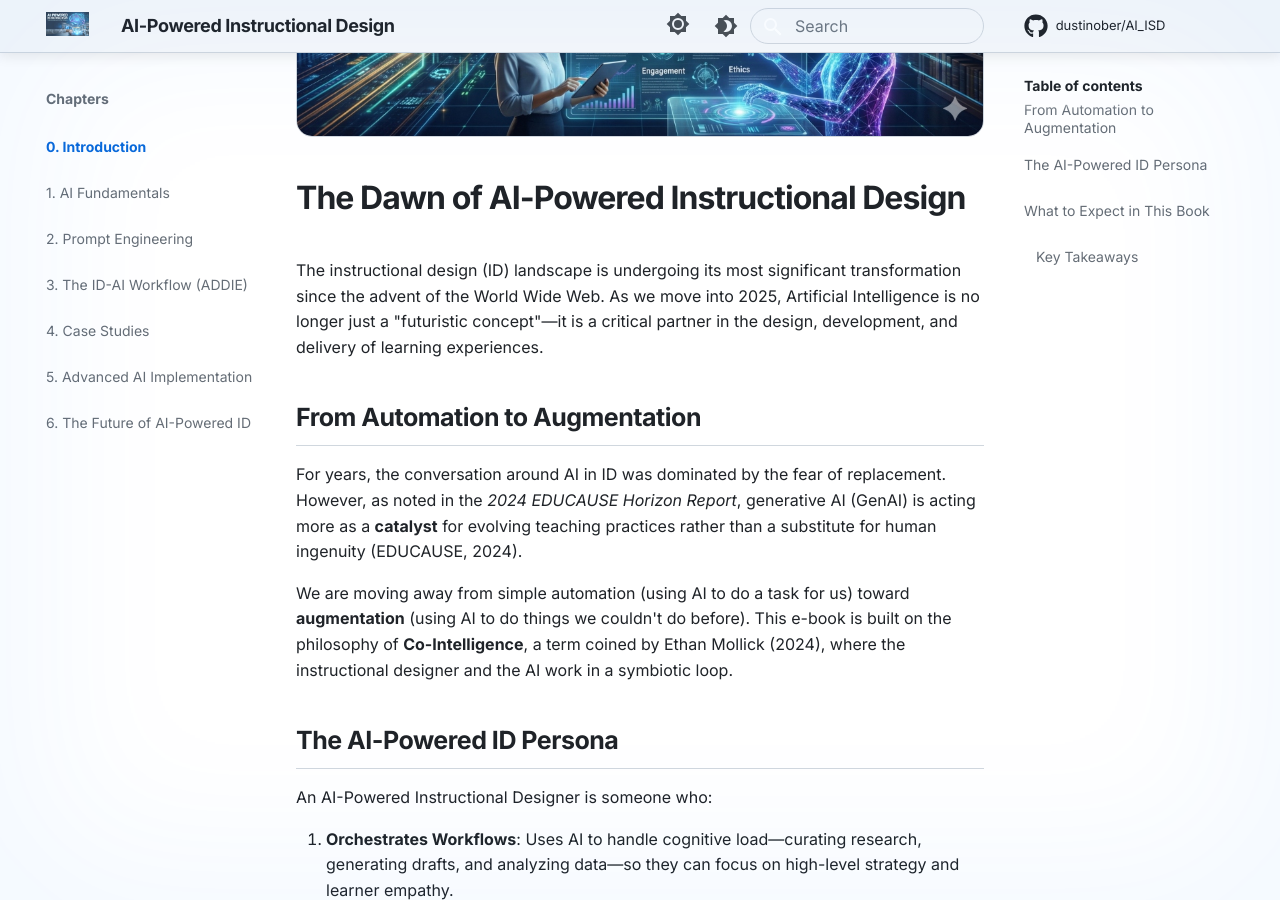
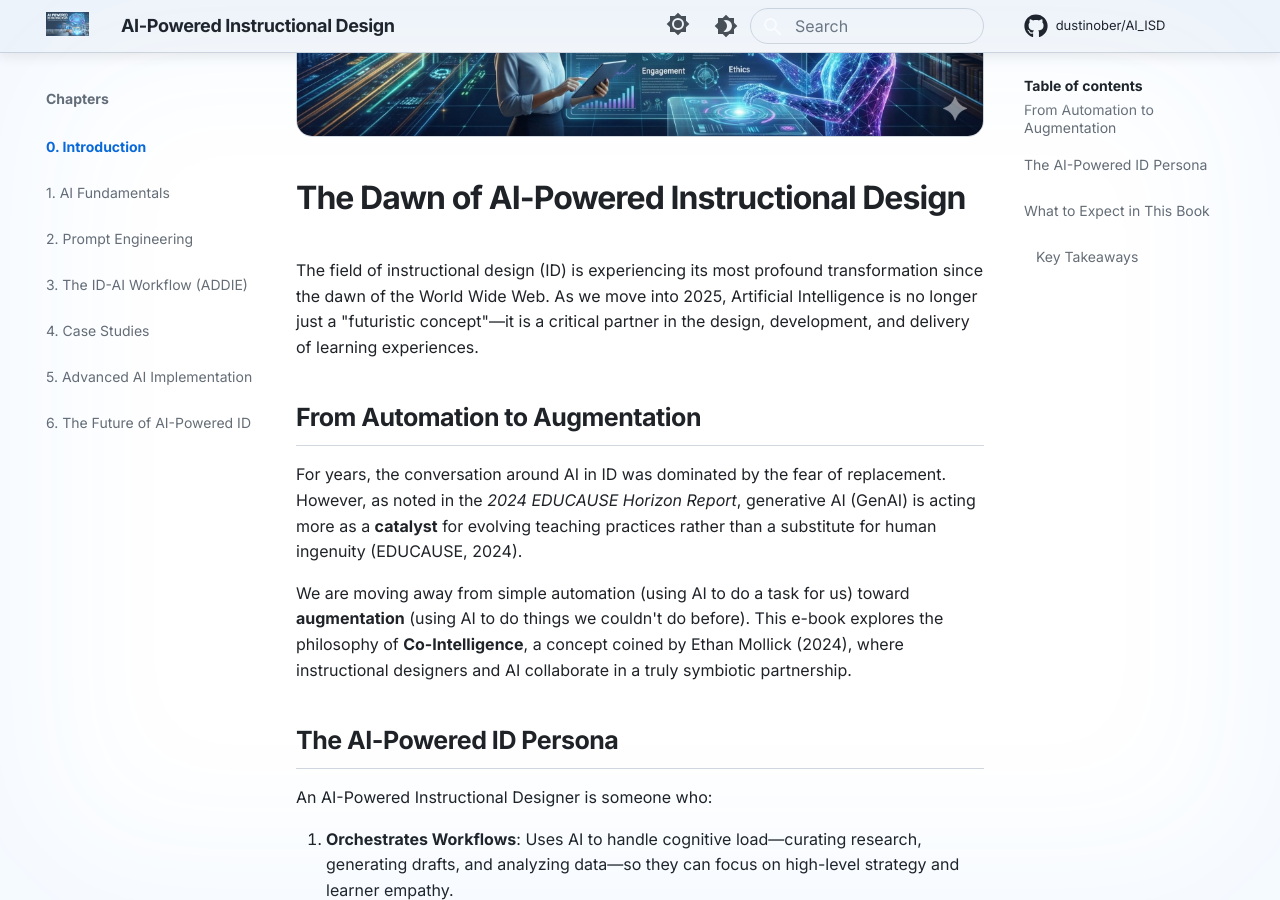
Before and after one commit to dustinober1/Ebook_AI-Powered_Instructional_Design, an MkDocs documentation site: the page built from docs/chapters/00-introduction.md, in a window 1280 px wide and 900 px high, scrolled down 428 px. Built offline with MkDocs 1.6.1 and Material for MkDocs 9.7.7, drawn with Linux system fonts in a browser that asks for light colours; comment, search, counter and statistics services are not loaded.

Commit message:
Refactor: Enhance clarity and human-like tone in chapter 0 introduction

```diff
--- a/docs/chapters/00-introduction.md
+++ b/docs/chapters/00-introduction.md
@@ -12,13 +12,13 @@ authors: ["Dustin Ober"]
 
 # The Dawn of AI-Powered Instructional Design
 
-The instructional design (ID) landscape is undergoing its most significant transformation since the advent of the World Wide Web. As we move into 2025, Artificial Intelligence is no longer just a "futuristic concept"—it is a critical partner in the design, development, and delivery of learning experiences.
+The field of instructional design (ID) is experiencing its most profound transformation since the dawn of the World Wide Web. As we move into 2025, Artificial Intelligence is no longer just a "futuristic concept"—it is a critical partner in the design, development, and delivery of learning experiences.
 
 ## From Automation to Augmentation
 
 For years, the conversation around AI in ID was dominated by the fear of replacement. However, as noted in the *2024 EDUCAUSE Horizon Report*, generative AI (GenAI) is acting more as a **catalyst** for evolving teaching practices rather than a substitute for human ingenuity (EDUCAUSE, 2024).
 
-We are moving away from simple automation (using AI to do a task for us) toward **augmentation** (using AI to do things we couldn't do before). This e-book is built on the philosophy of **Co-Intelligence**, a term coined by Ethan Mollick (2024), where the instructional designer and the AI work in a symbiotic loop.
+We are moving away from simple automation (using AI to do a task for us) toward **augmentation** (using AI to do things we couldn't do before). This e-book explores the philosophy of **Co-Intelligence**, a concept coined by Ethan Mollick (2024), where instructional designers and AI collaborate in a truly symbiotic partnership.
 
 ## The AI-Powered ID Persona
 
```
